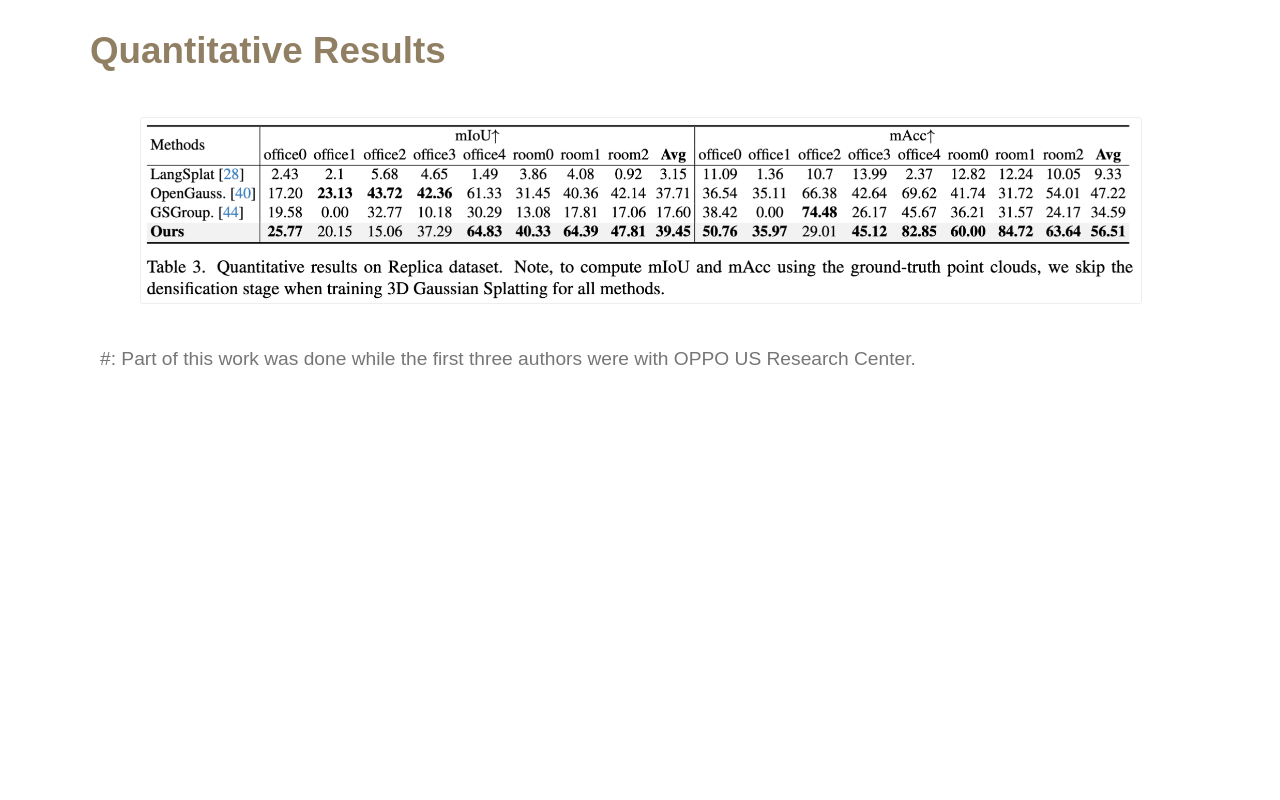
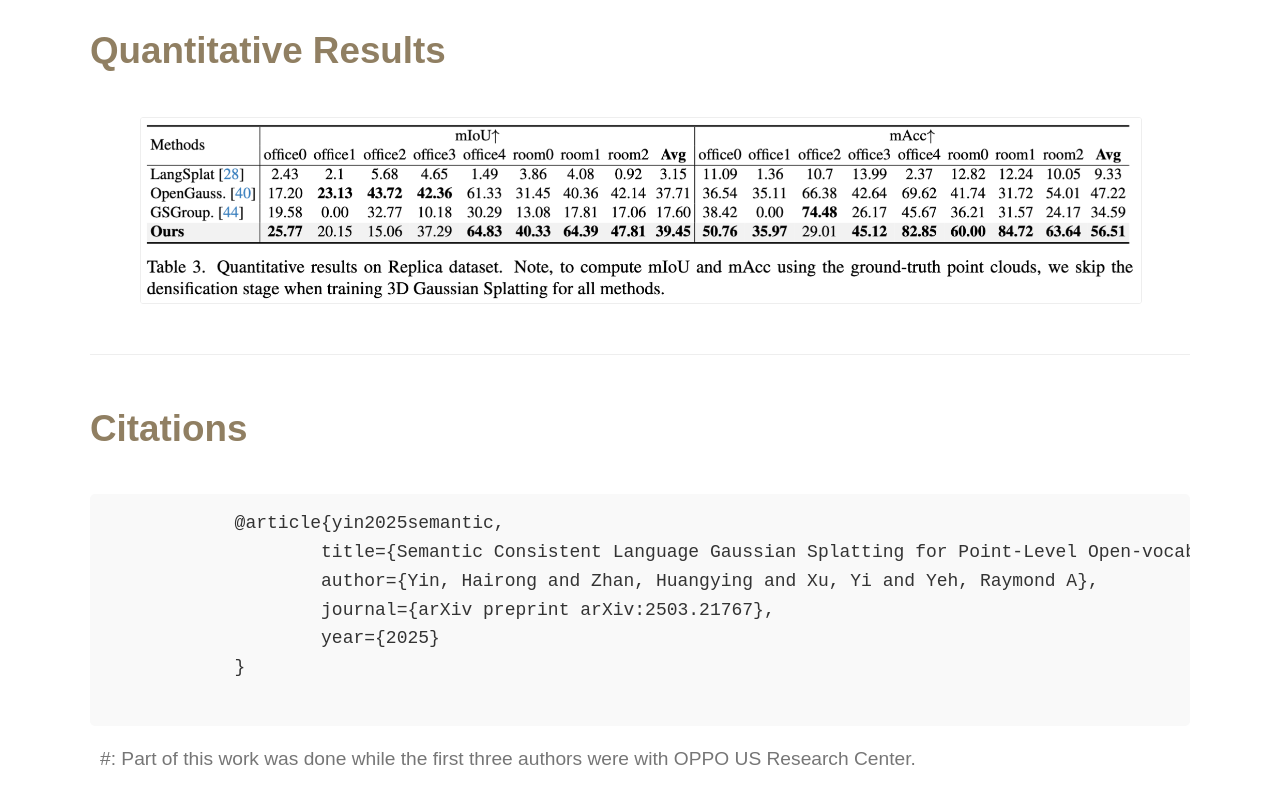
Before and after one commit to EvelinYin/seconGS, a plain HTML site: page index.html in a window 1280 px wide. Shown: the part 3932-4732 px from the top of the page. Before the commit the page ends 4332 px from the top, so only its background shows below. Drawn offline with Linux system fonts and the light colour scheme.

Commit message:
update citation

```diff
--- a/index.html
+++ b/index.html
@@ -401,17 +401,17 @@
 
 
 
-        <!-- <section id="citations" class="citation-section">
+        <section id="citations" class="citation-section">
             <h2>Citations</h2>
             <pre style="background-color: #f9f9f9; padding: 15px; border-radius: 5px; overflow-x: auto; font-size: 18px;">
-            @inproceedings{citation_key2,
-            author    = {Author Name and Another Author},
-            title     = {Title of the Conference Paper},
-            booktitle = {Proceedings of the Conference Name},
-            year      = {2025}
+            @article{yin2025semantic,
+                    title={Semantic Consistent Language Gaussian Splatting for Point-Level Open-vocabulary Querying},
+                    author={Yin, Hairong and Zhan, Huangying and Xu, Yi and Yeh, Raymond A},
+                    journal={arXiv preprint arXiv:2503.21767},
+                    year={2025}
             }
             </pre>
-        </section> -->
+        </section>
 
         <p id="footnote-1">#: Part of this work was done while the first three authors were with OPPO US Research Center.</p>
     </section>
```
